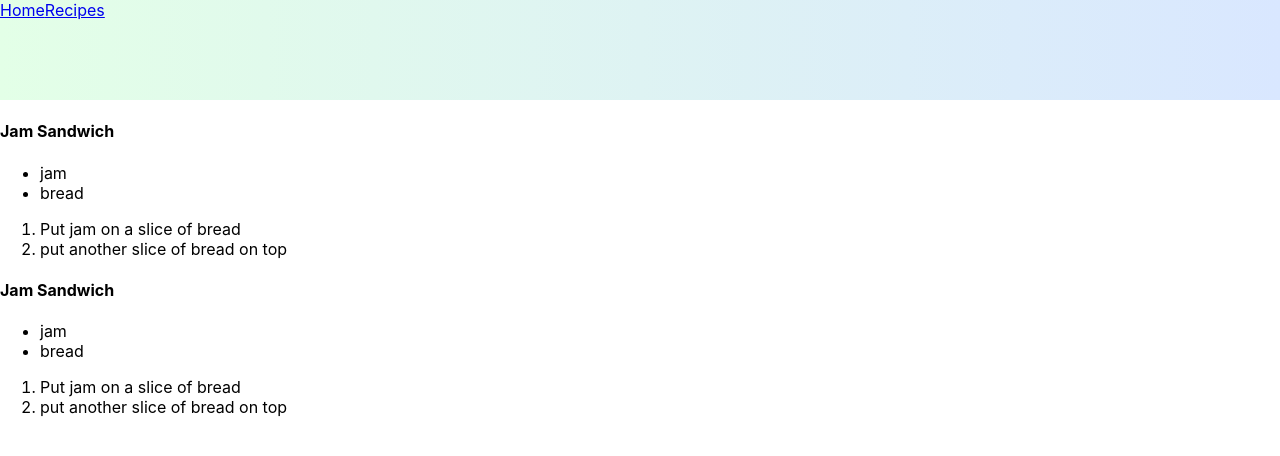
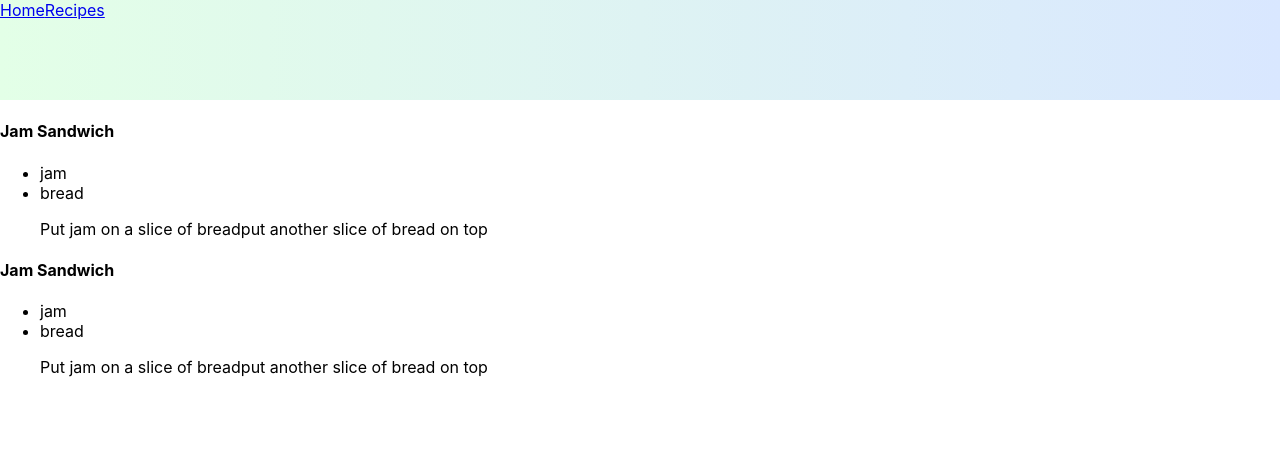
Before and after one commit to JakeThwaites/Recipe_Book, a React (Create React App) app: page /recipes in a window 1280 px wide. Shown: the top 456 px of the page. Built offline with nearby package versions, Linux system fonts and the light colour scheme.

Commit message:
amended react components

```diff
--- /dev/null
+++ b/src/components/IngredientList.js
@@ -0,0 +1,12 @@
+import React, {Component} from 'react';
+
+function IngredientList(props) {
+  const ingredientsList = props.ingredients.map((ingredient) => {
+    return <li>{ingredient}</li>
+  })
+  return (
+    <ul>{ingredientsList}</ul>
+  );
+}
+
+export default IngredientList;
--- a/src/components/NavBar.js
+++ b/src/components/NavBar.js
@@ -1,11 +1,9 @@
 import React, { Component, Fragment } from 'react';
 import { Link } from 'react-router-dom';
 
-
-const NavBar = () => {
+function NavBar(props){
   return (
      <div className="navbar">
-
         <div className="navchild">
            <Link to="/">
              Home
--- a/src/components/RecipeDetail.js
+++ b/src/components/RecipeDetail.js
@@ -1,23 +1,34 @@
 import React, { Component } from "react";
+import IngredientList from './IngredientList.js';
 
-class RecipeDetail extends Component {
-  render(recipe) {
-    const ingredientsList = this.props.ingredients.map((ingredient) => {
-      return <li>{ingredient}</li>
-    })
+// class RecipeDetail extends Component {
+//   render(recipe) {
+//     const ingredientsList = this.props.ingredients.map((ingredient) => {
+//       return <li>{ingredient}</li>
+//     })
+//
+//     const instructions = this.props.instructions.map((instruction) => {
+//       return <li>{instruction}</li>
+//     })
+//
+//     return (
+//       <div className="recipe">
+//         <h4>{this.props.name}</h4>
+//         <IngredientList ingredients={this.props.ingredients} />
+//         <ol>{instructions}</ol>
+//       </div>
+//     );
+//   }
+// }
 
-    const instructions = this.props.instructions.map((instruction) => {
-      return <li>{instruction}</li>
-    })
-
-    return (
-      <div className="recipe">
-        <h4>{this.props.name}</h4>
-        <ul>{ingredientsList}</ul>
-        <ol>{instructions}</ol>
-      </div>
-    );
-  }
+function RecipeDetail(props){
+  return (
+    <div className="recipe">
+    <h4>{props.name}</h4>
+    <IngredientList ingredients={props.ingredients} />
+    <ol>{props.instructions}</ol>
+    </div>
+  )
 }
 
 export default RecipeDetail;
--- a/src/components/RecipeList.js
+++ b/src/components/RecipeList.js
@@ -1,12 +1,27 @@
 import React, { Component } from "react";
 import RecipeDetail from './RecipeDetail';
 
-class RecipeList extends Component {
+// class RecipeList extends Component {
+//
+//   render() {
+//     const recipeNodes = this.props.data.map(recipe => {
+//       return (
+//         <RecipeDetail name={recipe.name} ingredients={recipe.ingredients} instructions={recipe.instructions} key={recipe.id}></RecipeDetail>
+//       );
+//     });
+//
+//     return (
+//       <div className="recipe-list">
+//         {recipeNodes}
+//       </div>
+//     );
+//   }
+// }
 
-  render() {
-    const recipeNodes = this.props.data.map(recipe => {
+function RecipeList(props){
+    const recipeNodes = props.data.map(recipe => {
       return (
-        <RecipeDetail name={recipe.name} ingredients={recipe.ingredients} instructions={recipe.instructions} key={recipe.id}></RecipeDetail>
+        <RecipeDetail name={recipe.name} ingredients={recipe.ingredients} instructions={recipe.instructions} key={recipe.id} />
       );
     });
 
@@ -15,7 +30,6 @@ class RecipeList extends Component {
         {recipeNodes}
       </div>
     );
-  }
 }
 
 export default RecipeList;
```
Also changed, not shown: src/models/ShoppingList.js (deleted, +0 -8 lines). Lines whose indentation alone changed are shown as unchanged.
